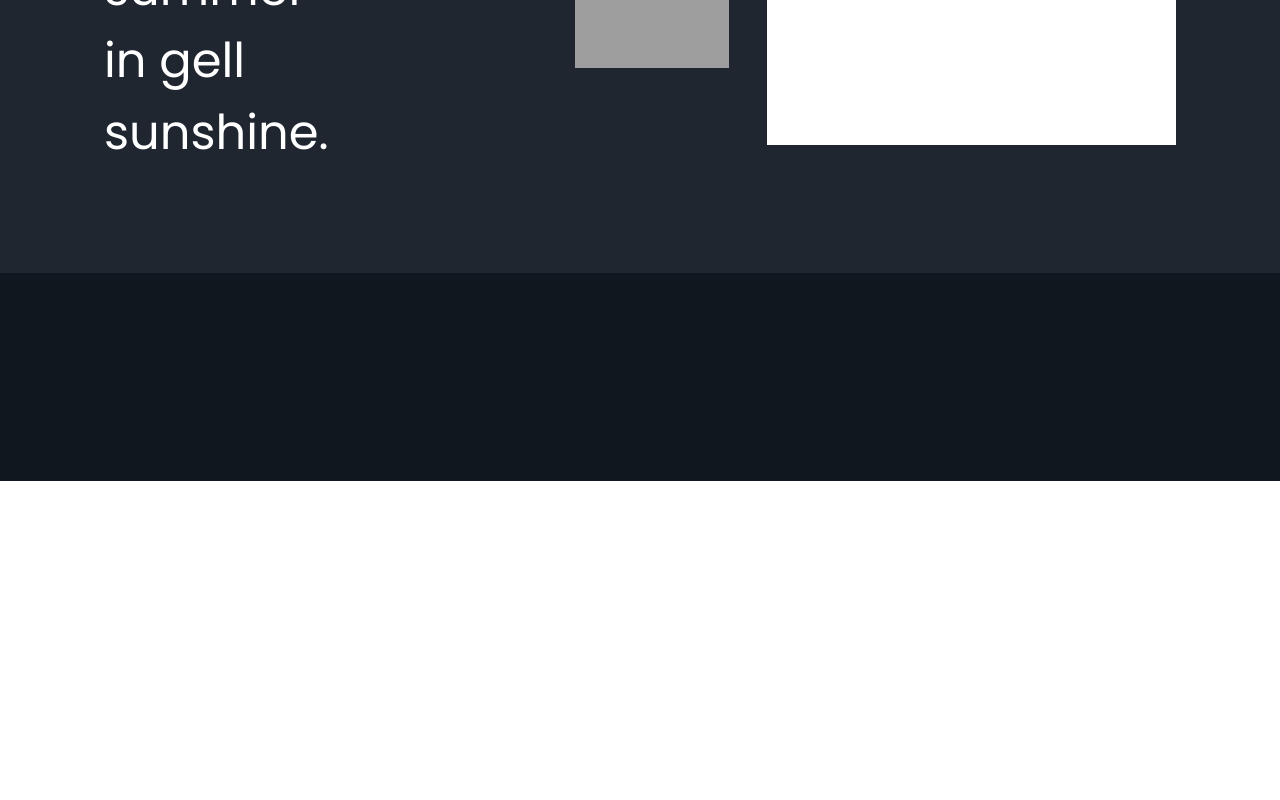
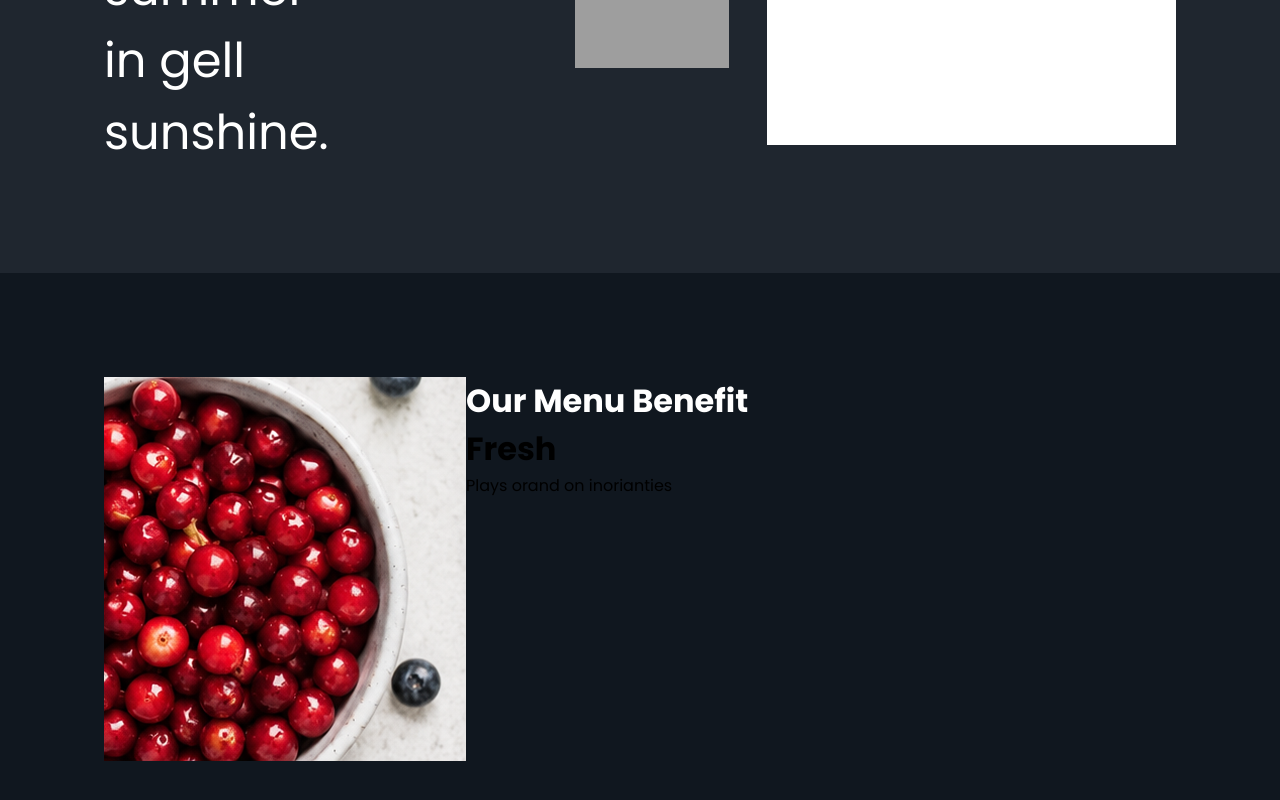
Before and after one commit to NeeloByron/ReactTS_UI_Challenge, a React (Vite) app: page / in a window 1280 px wide. Shown: the part 2618-3418 px from the top of the page. Before the commit the page ends 3099 px from the top, so only its background shows below. Built offline with nearby package versions, Linux system fonts and the light colour scheme; grey boxes are pictures that could not be loaded.

Commit message:
Added footer card image and styling

```diff
--- a/src/Component/Footer/Footer.Module.css
+++ b/src/Component/Footer/Footer.Module.css
@@ -4,3 +4,7 @@
     border: 50px;
     padding: 6.5rem;
 }
+
+.footerMain .infoHeader {
+    color: #fff;
+}
--- a/src/Component/Footer/FooterSec.tsx
+++ b/src/Component/Footer/FooterSec.tsx
@@ -1,3 +1,4 @@
+import footerImage from '@/assets/BerryBowlfooter.png'
 import './Footer.Module.css'
 
 export const FooterSec = () => {
@@ -5,6 +6,21 @@ export const FooterSec = () => {
     <>
       <div className='footerMain'>
 
+          <div className='imageCard'>
+            <img src={footerImage} />
+          </div>
+
+          <div className='info'>
+            <h1 className='infoHeader'>Our Menu Benefit</h1>
+
+            <div className='freshImg'>
+
+              <h1>Fresh</h1>
+              <p>Plays orand on inorianties</p>
+            </div>
+
+
+         </div>
       </div>
     </>
   )
```
Also changed, not shown: src/assets/BerryBowlfooter.png (added).
